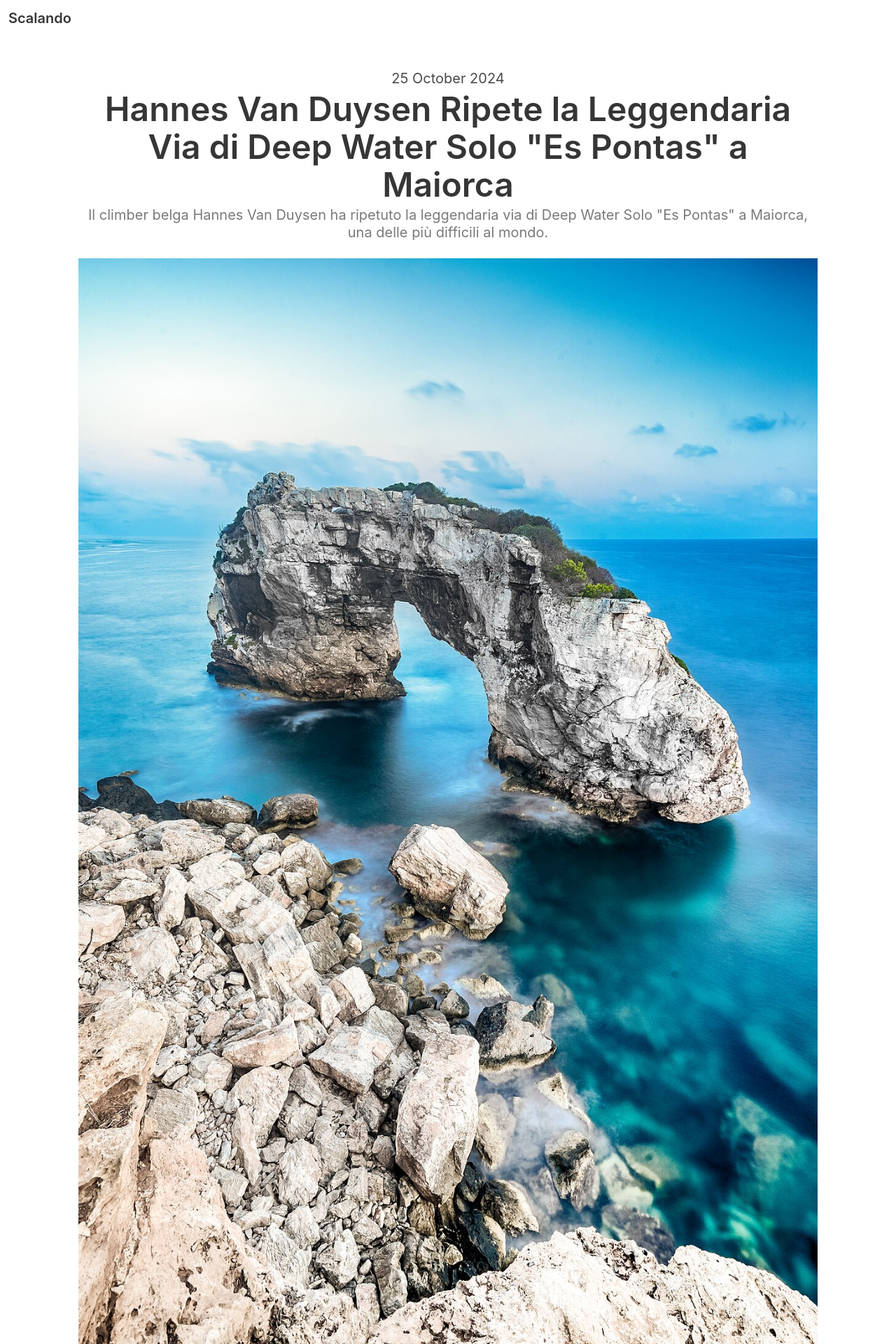
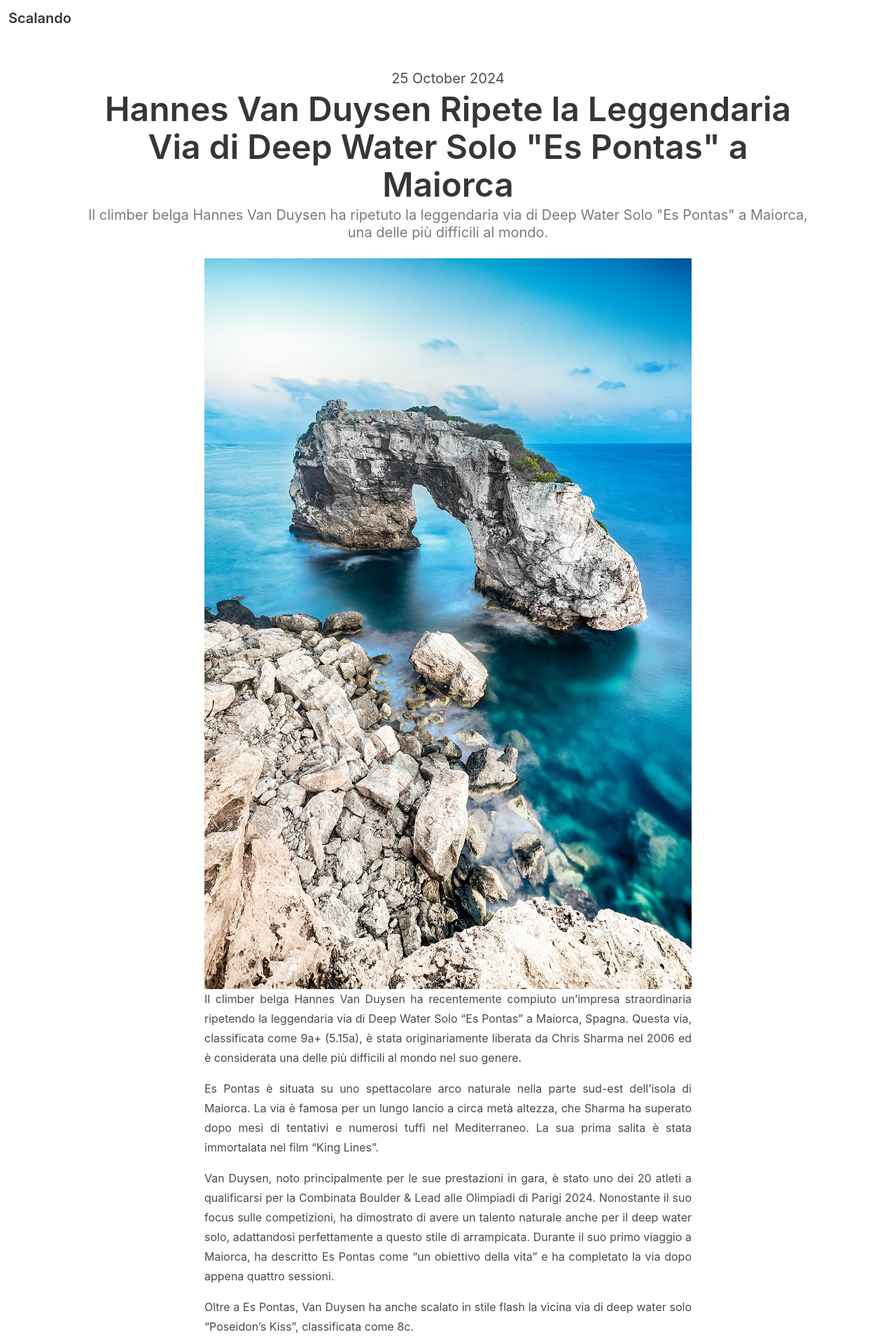
Before and after one commit to edelprino/scalando.net, a Jekyll site: the page built from _posts/2024-10-25-hannes-van-duysen-ripete-es-pontas.md, in a window 1280 px wide. Shown: the top 1920 px of the page at 70% size. Built offline with Jekyll 4.4.1, drawn with Linux system fonts in a browser that asks for light colours; comment, search, counter and statistics services are not loaded.

Commit message:
Better images in posts

```diff
--- a/_layouts/post.html
+++ b/_layouts/post.html
@@ -6,12 +6,12 @@ layout: default
   <p class="subtitle is-5 has-text-centered">{{ page.date | date: "%-d %B %Y" }}</p>
   <h1 class="title is-1 has-text-centered">{{page.title}}</h1>
   <p class="subtitle is-5 has-text-centered has-text-grey">{{ page.excerpt }}</p>
-  <figure class="image">
-    <img src="{{ page.image | relative_url }}" alt="{{ page.title }}">
-  </figure>
 
   <div class="columns">
     <div class="column is-8 is-offset-2">
+      <figure class="image">
+        <img src="{{ page.image | relative_url }}" alt="{{ page.title }}">
+      </figure>
       <div class="content has-text-justified">
         {{ content }}
       </div>
```
